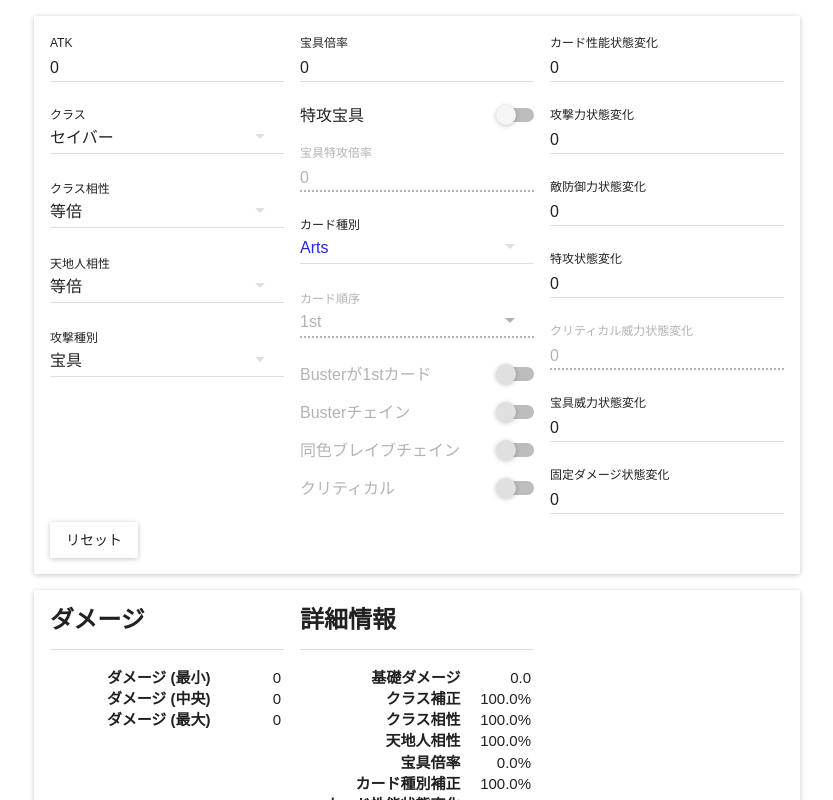
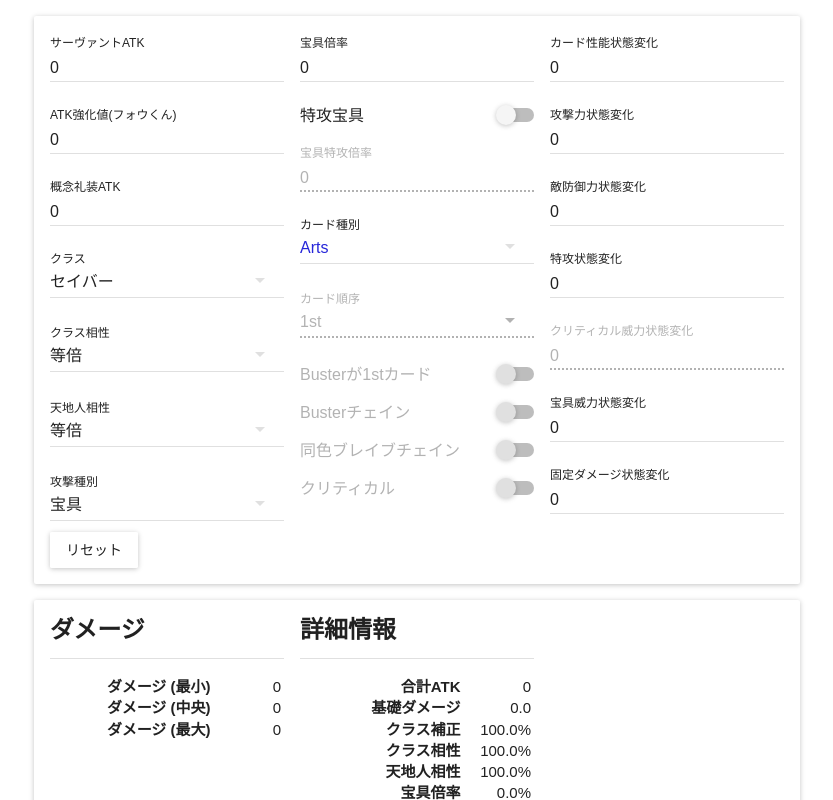
Before and after one commit to wantora/fatego-battle-simulator, a React app: page / in a window 1280 px wide. Shown: the top 800 px of the page, without its empty margins (223-1056 px from the left). Built offline with nearby package versions, Linux system fonts and the light colour scheme; the HTML template or start-up script is replaced by a standard one; what react-tap-event-plugin would draw is missing.

Commit message:
ATKの入力欄をサーヴァント、強化値、概念礼装に分けた

```diff
--- a/src/Storage.js
+++ b/src/Storage.js
@@ -46,6 +46,19 @@ export default class Storage {
       });
     }
 
+    // version 2 to 3
+    if (newData.version === 2) {
+      newData = Object.assign({}, newData, {
+        version: 3,
+        values: Object.assign({}, newData.values, {
+          atk: undefined,
+          servantATK: newData.values.atk,
+          fouATK: {value: 0},
+          craftEssenceATK: {value: 0},
+        }),
+      });
+    }
+
     return newData;
   }
 }
--- a/src/components/InputForm.js
+++ b/src/components/InputForm.js
@@ -17,7 +17,9 @@ export default class InputForm extends React.Component {
   render() {
     return <RowBoxGroup style={{paddingTop: 2}}>
       <RowBox>
-        {valueTypes.atk.getInputComponent(this.props.values)}
+        {valueTypes.servantATK.getInputComponent(this.props.values)}
+        {valueTypes.fouATK.getInputComponent(this.props.values)}
+        {valueTypes.craftEssenceATK.getInputComponent(this.props.values)}
         {valueTypes.classType.getInputComponent(this.props.values)}
         {valueTypes.classAffinity.getInputComponent(this.props.values)}
         {valueTypes.attriAffinity.getInputComponent(this.props.values)}
--- a/src/components/Result.js
+++ b/src/components/Result.js
@@ -20,7 +20,7 @@ export default class Result extends React.Component {
     const rows = [];
 
     [
-      {name: "atk", type: "atk"},
+      {name: "atk"},
       {name: "classType", type: "percent"},
       {name: "classAffinity", type: "percent"},
       {name: "attriAffinity", type: "percent"},
@@ -40,7 +40,18 @@ export default class Result extends React.Component {
       {name: "noblePhantasmEffect", type: "percent"},
       {name: "damagePlusEffect", type: "number"},
     ].forEach((o) => {
-      if (valueTypes[o.name].isEnable(this.props.values)) {
+      if (o.name === "atk") {
+        rows.push(
+          <tr key="atk">
+            <th>合計ATK</th>
+            <td>{numeral(resolvedValues.atk).format("0,0")}</td>
+          </tr>,
+          <tr key="baseDamage">
+            <th>基礎ダメージ</th>
+            <td>{numeral(resolvedValues.atk * 0.23).format("0,0.0")}</td>
+          </tr>
+        );
+      } else if (valueTypes[o.name].isEnable(this.props.values)) {
         const value = resolvedValues[o.name];
         let valueStr;
 
@@ -48,8 +59,6 @@ export default class Result extends React.Component {
           valueStr = numeral(value).format("0,0");
         } else if (o.type === "percent") {
           valueStr = numeral(value / 100).format("0,0.0%");
-        } else if (o.type === "atk") {
-          valueStr = numeral(value * 0.23).format("0,0.0");
         } else if (o.type === "atkPercent") {
           valueStr = numeral(resolvedValues.atk * value / 100).format("0,0.0");
         }
@@ -213,6 +222,10 @@ export default class Result extends React.Component {
       resolvedValues[name] = valueTypes[name].resolveValue(value);
     });
 
+    resolvedValues.atk = resolvedValues.servantATK +
+      resolvedValues.fouATK +
+      resolvedValues.craftEssenceATK;
+
     return resolvedValues;
   }
 }
--- a/src/main.js
+++ b/src/main.js
@@ -44,7 +44,7 @@ function render() {
 }
 
 const initialState = {
-  version: 2,
+  version: 3,
   values: initialValues,
 };
 
--- a/src/valueTypes.js
+++ b/src/valueTypes.js
@@ -61,10 +61,19 @@ const COLOR_RESIST = "hsl(240, 70%, 50%)";
 
 const types = [
   new ValueType({
-    name: "atk",
+    name: "servantATK",
     defaultValue: 0,
-    label: "ATK",
-    resultLabel: "基礎ダメージ",
+    label: "サーヴァントATK",
+  }),
+  new ValueType({
+    name: "fouATK",
+    defaultValue: 0,
+    label: "ATK強化値(フォウくん)",
+  }),
+  new ValueType({
+    name: "craftEssenceATK",
+    defaultValue: 0,
+    label: "概念礼装ATK",
   }),
   new ValueType({
     name: "classType",
--- a/webpack.config.js
+++ b/webpack.config.js
@@ -13,7 +13,7 @@ module.exports = {
     filename: "[name].js",
     pathinfo: true,
   },
-  devtool: "eval-cheap-module-source-map",
+  devtool: "cheap-module-source-map",
   plugins: [
     new webpack.LoaderOptionsPlugin({
       debug: true,
```
